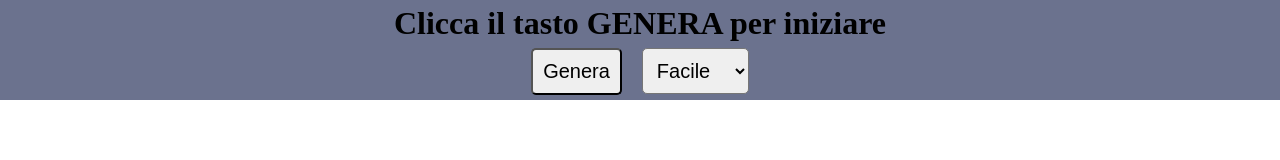
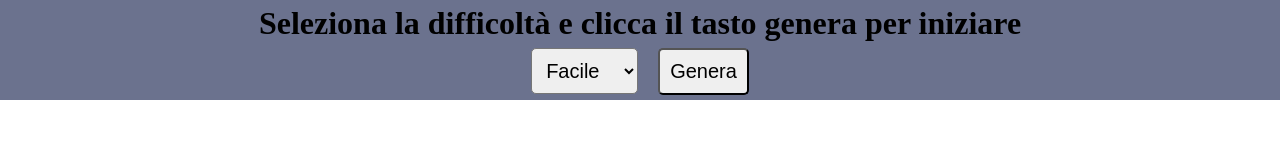
Before and after one commit to IbraChar03/js-campominato-grid, a plain HTML site: page index.html in a window 1280 px wide. Drawn offline with Linux system fonts and the light colour scheme.

Commit message:
sistemazione header

```diff
--- a/index.html
+++ b/index.html
@@ -10,15 +10,16 @@
 <body>
     <header>
         <div class="text">
-        <h1>Clicca il tasto GENERA per iniziare</h1>
+        <h1>Seleziona la difficoltà e clicca il tasto genera per iniziare</h1>
         </div>
          <div class="cont-btn">
-             <button id="btn">Genera</button>
+
              <select name="difficolta" id="diff">
                 <option  value="Facile" >Facile</option>
                 <option  value="Medio" >Medio</option>
                 <option  value="Difficile" >Difficile</option>
              </select>
+             <button id="btn">Genera</button>
          </div>
     </header>
     <main>
--- a/style.css
+++ b/style.css
@@ -36,25 +36,18 @@ header{
     font-size: 20px;
     color: black;
     border-radius: 5px;
-    margin-right: 20px;
 }
-#reset{
+#diff{
     padding: 10px;
     font-size: 20px;
     color: black;
     border-radius: 5px;
     margin-right: 20px;
 }
-#diff{
-    padding: 10px;
-    font-size: 20px;
-    color: black;
-    border-radius: 5px;
-}
 #container{
     width: 50%;
     display: flex;
-    height: 60%;
+    height: 50%;
     flex-wrap: wrap;
 }
 .box{
```
